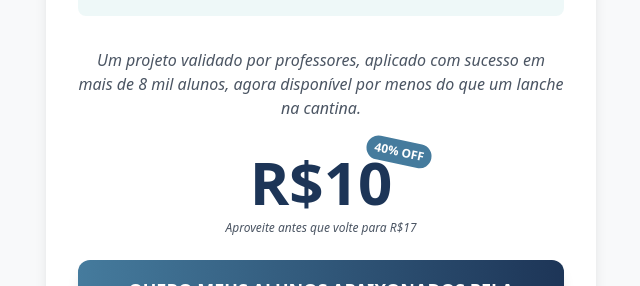
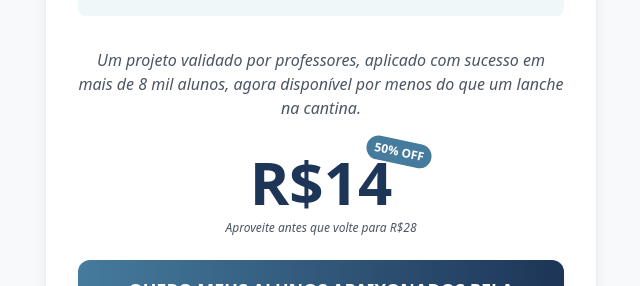
Before and after one commit to tjgontijo/prof-didatica, a Next.js app: page /projeto-literario in a window 1280 px wide. Shown: the part 2260-2546 px from the top of the page, without its empty margins (319-959 px from the left). Built offline with nearby package versions, Linux system fonts and the light colour scheme.

Commit message:
Update page.tsx

```diff
--- a/src/app/projeto-literario/page.tsx
+++ b/src/app/projeto-literario/page.tsx
@@ -137,7 +137,7 @@ export default function Page() {
 
                 <li className="flex items-center gap-3 p-3 rounded-lg bg-[#a8dadc]/20">
                   <svg className="w-5 h-5 text-[#457B9D] flex-shrink-0" fill="none" stroke="currentColor" viewBox="0 0 24 24">
-                    <path strokeLinecap="round" strokeLinejoin="round" strokeWidth="2" d="M12 8v13m0-13V6a2 2 0 112 2h-2zm0 0V5.5A2.5 2.5 0 109.5 8H12zm-7 4h14M5 12a2 2 0 110-4h14a2 2 0 110 4M5 12v7a2 2 0 002 2h10a2 2 0 002-2v-7"/>
+                    <path strokeLinecap="round" strokeLinejoin="round" strokeWidth="2" d="M12 8v13m0-13V6a2 2 0 112 2h-2zm0 0V5.5A2.5 2.5 0 109.5 8H12zm-7 4h14M5 12a2 2 0 110-4h14a2 2 0 110 4M5 12v7a2 2 0 002 2h10a2 2 0 002-2v-7" />
                   </svg>
                   <span className="font-medium text-[#1D3557] text-left">Apostila com 50 páginas para produção textual, perfeita para complementar suas aulas e desenvolver a escrita criativa dos alunos.</span>
                 </li>
@@ -146,16 +146,16 @@ export default function Page() {
               <div className="text-center mb-6">
                 <p className="text-md text-gray-600 mt-2 italic mb-8">Um projeto validado por professores, aplicado com sucesso em mais de 8 mil alunos, agora disponível por menos do que um lanche na cantina.</p>
                 <div className="inline-block relative">
-                  <span className="absolute -top-3 -right-10 bg-[#457B9D] text-white text-xs font-bold py-1 px-2 rounded-full transform rotate-12">40% OFF</span>
-                  <span className="text-6xl font-black text-[#1D3557]">R$10</span>
+                  <span className="absolute -top-3 -right-10 bg-[#457B9D] text-white text-xs font-bold py-1 px-2 rounded-full transform rotate-12">50% OFF</span>
+                  <span className="text-6xl font-black text-[#1D3557]">R$14</span>
                 </div>
                 <p className="text-xs text-gray-600 mt-2 italic">
-                  Aproveite antes que volte para R$17
+                  Aproveite antes que volte para R$28
                 </p>
               </div>
 
               <a
-                href="https://seguro.profdidatica.com.br/r/HDJYH7SZJ6?promocode=PL40OFF"
+                href="https://seguro.profdidatica.com.br/r/HDJYH7SZJ6?promocode=ML50OFF"
                 rel="noopener noreferrer"
                 className="block w-full bg-gradient-to-r from-[#457B9D] to-[#1D3557] hover:from-[#1D3557] hover:to-[#457B9D] text-white text-base sm:text-lg font-bold py-3 sm:py-4 px-6 sm:px-8 rounded-xl shadow-lg transform transition-all duration-300 hover:scale-[1.02] hover:shadow-xl relative overflow-hidden group text-center uppercase"
               >
@@ -380,7 +380,7 @@ export default function Page() {
               <div className="bg-[#f8f9fa] p-6 rounded-lg shadow-md hover:shadow-lg transition-shadow">
                 <div className="flex flex-col items-center">
                   <div className="text-4xl mb-3">📚</div>
-                  <p className="font-bold text-[#1D3557] text-xl mb-3 text-center">15 fichas literárias envolventes</p>
+                  <p className="font-bold text-[#1D3557] text-xl mb-3 text-center">20 fichas literárias envolventes</p>
                   <p className="text-gray-800 text-left w-full">Cada ficha é um roteiro completo para guiar a leitura, ajudando os alunos a interpretar e se conectar com a história de forma significativa.</p>
                 </div>
               </div>
@@ -538,7 +538,7 @@ export default function Page() {
               📌 O acesso com desconto e bônus está liberado só por tempo limitado. Se sentir que é pra você, essa é a hora de fazer diferente.
             </p>
             <a
-      href="https://seguro.profdidatica.com.br/r/HDJYH7SZJ6?promocode=PL40OFF"
+              href="https://seguro.profdidatica.com.br/r/HDJYH7SZJ6?promocode=ML50OFF"
               rel="noopener noreferrer"
               className="block w-full bg-gradient-to-r from-[#457B9D] to-[#1D3557] hover:from-[#1D3557] hover:to-[#457B9D] text-white text-base sm:text-lg font-bold py-3 sm:py-4 px-6 sm:px-8 rounded-xl shadow-lg transform transition-all duration-300 hover:scale-[1.02] hover:shadow-xl relative overflow-hidden group text-center uppercase"
             >
@@ -672,7 +672,7 @@ export default function Page() {
       {isVisible && (
         <div className="fixed bottom-0 left-0 right-0 z-50 py-8 bg-white/90 shadow-2xl backdrop-blur-sm">
           <a
-            href="https://seguro.profdidatica.com.br/r/HDJYH7SZJ6?promocode=PL40OFF"
+            href="https://seguro.profdidatica.com.br/r/HDJYH7SZJ6?promocode=ML50OFF"
             rel="noopener noreferrer"
             className="block w-full max-w-xs mx-auto text-white px-4 py-2 rounded-xl shadow-xl hover:scale-105 transition-all duration-300 text-center text-sm font-semibold uppercase
             bg-gradient-to-r from-[#457B9D] to-[#1D3557]
```
Lines whose indentation alone changed are shown as unchanged.
